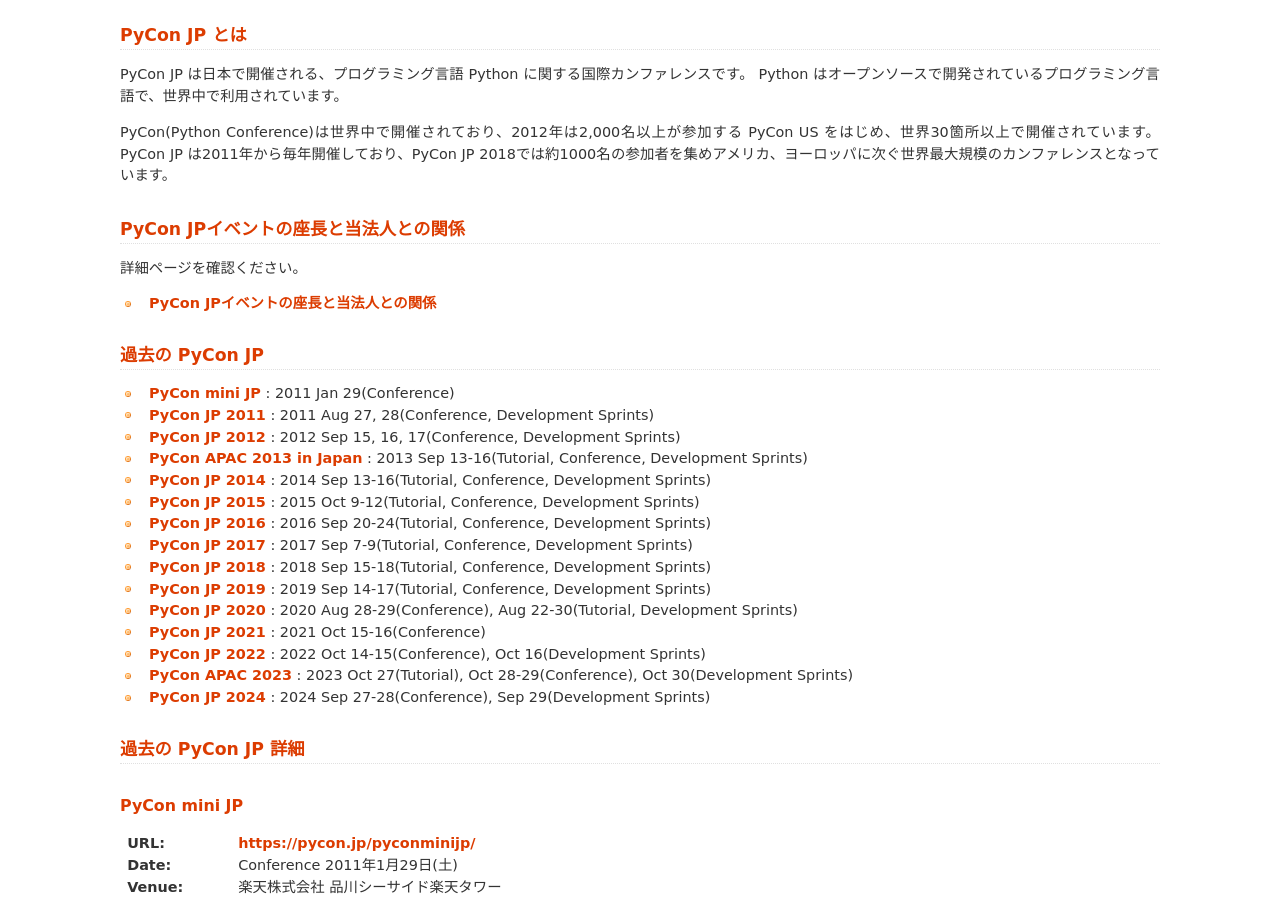
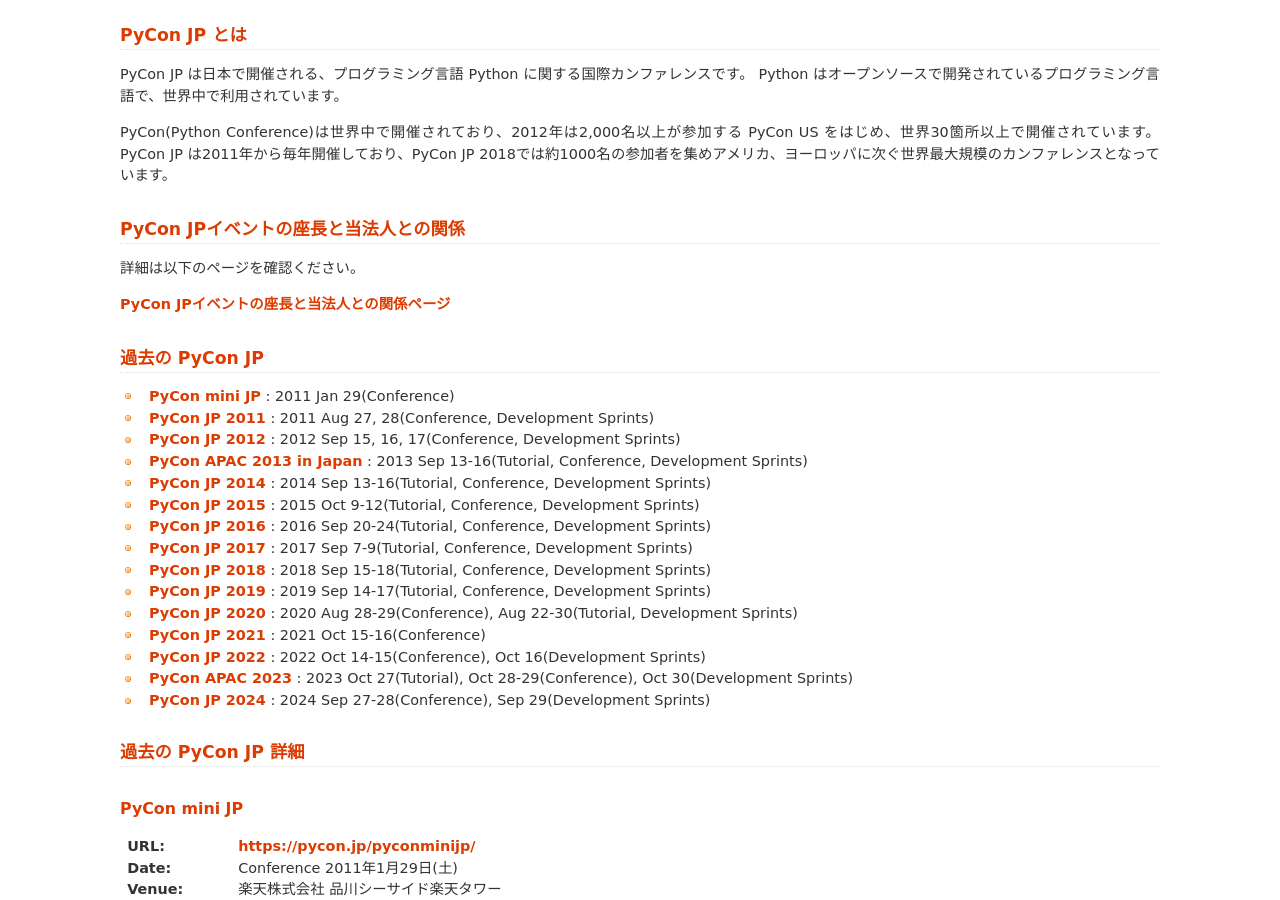
Before and after one commit to pyconjp/www.pycon.jp, a Sphinx documentation site: the page built from source/organizer/index.md, in a window 1280 px wide and 900 px high, scrolled down 975 px. Built offline with Sphinx 7.4.7, drawn with Linux system fonts in a browser that asks for light colours; some of the changed text lies outside the part shown.

Commit message:
リンクの形式を変更した

````diff
--- a/source/organizer/index.md
+++ b/source/organizer/index.md
@@ -17,13 +17,10 @@
 
 ## PyCon JPイベントの座長と当法人との関係
 
-詳細ページを確認ください。
+詳細は以下のページを確認ください。
 
-```{toctree}
-:maxdepth: 1
+[PyCon JPイベントの座長と当法人との関係ページ](event-chair)
 
-event-chair
-```
 
 ## 過去の PyCon JP
 
````
